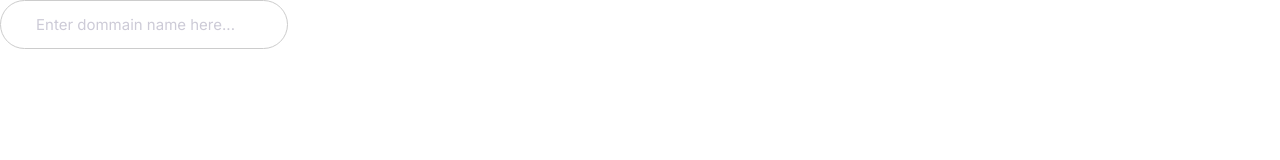
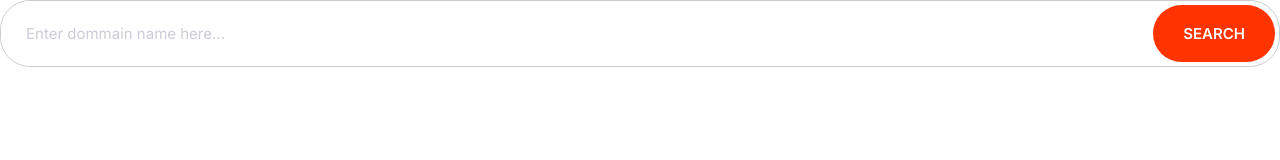
Before and after one commit to emz-achoji/Dave-Domains-Platform, a plain HTML site: page index.html in a window 1280 px wide. Drawn offline with Linux system fonts and the light colour scheme.

Commit message:
Built an input field and combined it with a button component.

```diff
--- a/css/styles.css
+++ b/css/styles.css
@@ -4,6 +4,8 @@
   --color-accent: #ff3400;
   --color-headings: #1b0760;
   --color-body: #918ca4;
+  --color-border: #ccc;
+  --border-radius: 30px;
 }
 
 *,
@@ -244,8 +246,8 @@ a {
 /* Inputs */
 .input {
   padding: 1.5rem 3.5rem;
-  border: 1px solid #ccc;
-  border-radius: 30px;
+  border: 1px solid var(--color-border);
+  border-radius: var(--border-radius);
   outline: 0;
   color: var(--color-headings);
   font-size: 2rem;
@@ -255,6 +257,22 @@ a {
   color: #cdcbd7;
 }
 
+.input-group {
+  border: 1px solid var(--color-border);
+  border-radius: var(--border-radius);
+  display: flex;
+}
+
+.input-group .input {
+  border: 0;
+  flex-grow: 1;
+  padding: 1.5rem 1rem 1.5rem 2.5rem;
+}
+
+.input-group .btn {
+  margin: 4px;
+}
+
 @media screen and (min-width: 1024px) {
   .input {
     font-size: 1.5rem;
--- a/index.html
+++ b/index.html
@@ -14,6 +14,13 @@
     <link rel="stylesheet" href="css/styles.css" />
   </head>
   <body>
-    <input type="text" class="input" placeholder="Enter dommain name here..." />
+    <div class="input-group">
+      <input
+        type="text"
+        class="input"
+        placeholder="Enter dommain name here..."
+      />
+      <button class="btn btn--accent">Search</button>
+    </div>
   </body>
 </html>
```
Also changed, not shown: components/inputs.html (added, +4 -0 lines).
